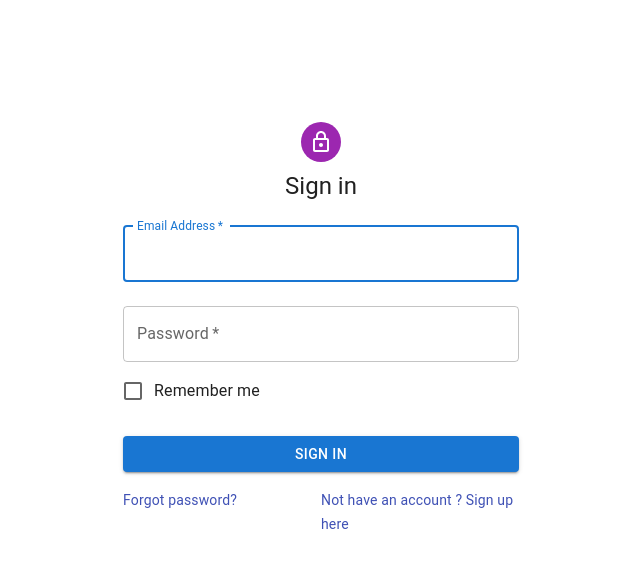
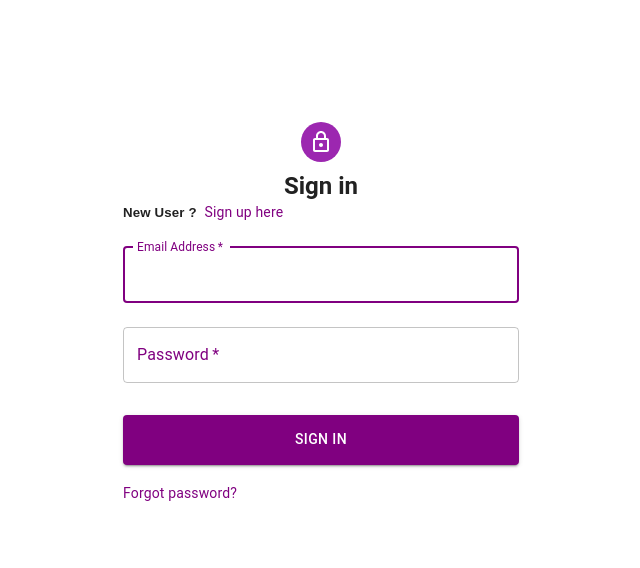
Before and after one commit to abhishekshenoygit2020/cattering_frontend, a React (Create React App) app: page /login in a window 1280 px wide. Shown: the top 568 px of the page, without its empty margins (319-959 px from the left). Built offline with nearby package versions, Linux system fonts and the light colour scheme.

Commit message:
implemented alert  notification and login design changes

```diff
--- /dev/null
+++ b/src/Pages/Components/Alert/Notification.js
@@ -0,0 +1,21 @@
+import * as React from 'react';
+import Alert from '@mui/material/Alert';
+import AlertTitle from '@mui/material/AlertTitle';
+import Box from '@mui/material/Box';
+import LinearProgress from '@mui/material/LinearProgress';
+
+
+
+export default function Notification({message,severity,firstInfo,secInfo}) {
+  return (
+    <div>
+        <Alert severity={severity}>
+            {/* <AlertTitle>{message}</AlertTitle> */}
+                {firstInfo} — <strong>{secInfo}!</strong>
+        </Alert>
+        <Box sx={{ width: '100%' }}>
+           {severity == "success" ? "" : severity == "error" ? "" :  <LinearProgress />}
+        </Box>
+    </div>
+  );
+}
--- /dev/null
+++ b/src/Pages/Components/Alert/SlideNotification.js
@@ -0,0 +1,22 @@
+import Snackbar from '@mui/material/Snackbar';
+import Alert from '@mui/material/Alert';
+
+function SlideNotification ({open,setOpen,severity,Message}){
+
+    const handleClose = (event, reason) => {
+        if (reason === 'clickaway') {
+          return;
+        }
+        setOpen(false);
+    };
+
+    return(
+        <Snackbar anchorOrigin={{ vertical:"bottom", horizontal:"right" }} open={open} autoHideDuration={6000} onClose={handleClose}  >
+          <Alert onClose={handleClose} severity={severity} sx={{ width: '100%', }}>
+            {Message}
+          </Alert>
+        </Snackbar>
+    );
+}
+
+export default SlideNotification;
--- a/src/Pages/Components/Login/ChangePassword.js
+++ b/src/Pages/Components/Login/ChangePassword.js
@@ -10,6 +10,7 @@ import Box from '@mui/material/Box';
 import LockOutlinedIcon from '@mui/icons-material/LockOutlined';
 import Typography from '@mui/material/Typography';
 import Container from '@mui/material/Container';
+import SlideNotification from '../Alert/SlideNotification';
 import { useNavigate } from 'react-router-dom';
 import Link from '@material-ui/core/Link';
 import { useAuthContext } from '../../../context/AuthContext';
@@ -19,8 +20,9 @@ import ApplicationStore from '../../../utils/localStorageUtil';
 const LOGIN_URL = './auth/changePassword';
 
 function ChangePassword() {
-
-
+  const [open, setOpen] = useState(false);
+  const [severity, setSeverity] = useState("");
+  const [message,setMessage] = useState("");
   const [newPassword, setNewPassword] = useState('');
   const [confirmNewPassword,setConfirmNewPassword] = useState('');
   const [oldPassword, setOldPassword] = useState('');
@@ -45,7 +47,9 @@ function ChangePassword() {
        );
        const dataResponse = response.data;
        if(dataResponse.success === 1){
-           alert(dataResponse.message);
+           setOpen(true);
+           setMessage("Password Updated Successfully");
+           setSeverity("success");
        }
 
     }catch(err){
@@ -53,6 +57,10 @@ function ChangePassword() {
           console.log("No server response");
         }else{
           console.log(err?.response.data);
+          setOpen(true);
+          setMessage("Something Went Wrong");
+          setSeverity("error");
+
         }
       }
     }
@@ -130,6 +138,7 @@ function ChangePassword() {
               </Button>
             </Box>
           </Box>
+          <SlideNotification open={open} setOpen={setOpen} severity={severity} Message={message} />
         </Container>
     );
 };
--- a/src/Pages/Components/Login/Login.js
+++ b/src/Pages/Components/Login/Login.js
@@ -1,4 +1,4 @@
-import  React, {useState} from 'react';
+import React, { useState } from 'react';
 import Avatar from '@mui/material/Avatar';
 import Button from '@mui/material/Button';
 import CssBaseline from '@mui/material/CssBaseline';
@@ -11,9 +11,13 @@ import LockOutlinedIcon from '@mui/icons-material/LockOutlined';
 import Typography from '@mui/material/Typography';
 import Container from '@mui/material/Container';
 import { useNavigate } from 'react-router-dom';
+import Alert from '@mui/material/Alert';
 import Link from '@material-ui/core/Link';
 import { useAuthContext } from '../../../context/AuthContext';
 import axios from '../../../api/axios';
+import Notification from '../Alert/Notification';
+import LinearProgress from '@mui/material/LinearProgress';
+import CircularProgress from '@mui/material/CircularProgress';
 import ApplicationStore from '../../../utils/localStorageUtil';
 
 const LOGIN_URL = './auth/login';
@@ -22,9 +26,11 @@ const LOGIN_URL = './auth/login';
 function Login() {
 
 
-    const [user,setUser] = useState('');
+  const [user, setUser] = useState('');
   const [email, setEmail] = useState('');
   const [password, setPassword] = useState('');
+  const [loading, setLoading] = useState(0);
+  const [message, setMessage] = useState("");
   const { Login } = useAuthContext();
   const navigate = useNavigate();
 
@@ -32,47 +38,77 @@ function Login() {
     event.preventDefault();
   };
 
-
   const handleSave = async (e) => {
     e.preventDefault();
-      try{
-        const data = {email,password};
-        const response = await axios.post( LOGIN_URL ,data,
+    setLoading(1);
+    setMessage("Loading ...")
+    try {
+      const data = { email, password };
+      const response = await axios.post(LOGIN_URL, data,
         {
-             headers: {'Content-Type':'application/json' }
+          headers: { 'Content-Type': 'application/json' }
         }
       );
       const dataResponse = response.data;
 
-       if(dataResponse.success === 1){
+      var i = 0;
+      function myTimer() {
+        console.log("hello " + i);
+        i++;
+        if (i == 2 && dataResponse.success === 1) {
+          setLoading(2);
+          setMessage("Login successfull");
+        }
+
+        if (i == 4 && dataResponse.success === 1) {
+          clearInterval(intervalId);
+
           const userData = {
             userToken: dataResponse.data.userToken,
             userRole: dataResponse.data.userRole,
-                  companyCode:dataResponse.data.userCompany,
-                  empid:dataResponse.data.empid,
-                  empDetails:dataResponse.data.empDetails
+            companyCode: dataResponse.data.userCompany,
+            empid: dataResponse.data.empid,
+            empDetails: dataResponse.data.empDetails
           };
+
           Login(userData);
-              if(dataResponse.data.userRole == "superuser"){
+          if (dataResponse.data.userRole == "superuser") {
             navigate('/SuperUserDashboard');
-              }else if(dataResponse.data.userRole == "user"){
+          } else if (dataResponse.data.userRole == "user") {
             navigate('/CustHome');
-              }else{
+          } else {
             navigate('/Dashboard');
           }
           setEmail('');
           setPassword('');
         }
+      }
 
-    }catch(err){
-        if(!err?.response){
+      var intervalId = setInterval(myTimer, 1000);
+
+    } catch (err) {
+      if (!err?.response) {
         console.log("No server response");
-        }else{
+      } else {
         console.log(err?.response.data);
+        var i = 0;
+        var intervalId;
+
+        function myCatchTimer() {
+          console.log("catch timer " + i);
+          i++;
+          if (i == 3) {
+            clearInterval(intervalId);
+            setMessage("Something Went Wrong!");
+            setLoading(3);
+
+            // Add any additional error handling logic here.
+          }
+        }
+        intervalId = setInterval(myCatchTimer, 1000);
       }
     }
   }
-
   return (
     <Container component="main" maxWidth="xs">
       <CssBaseline />
@@ -88,8 +124,17 @@ function Login() {
           <LockOutlinedIcon />
         </Avatar>
         <Typography component="h1" variant="h5">
-            Sign in
+          <b>Sign in</b>
         </Typography>
+        <Grid container>
+          <Grid item xs>
+              <h5>New User ? &nbsp;
+                <Link href="RegisterForm" variant="body2" style={{ color: 'purple' }}>
+                  Sign up here
+                </Link>
+              </h5>
+          </Grid>
+        </Grid>
         <Box component="form" onSubmit={handleSubmit} noValidate sx={{ mt: 1 }} >
           <TextField
             margin="normal"
@@ -100,10 +145,22 @@ function Login() {
             autoComplete="email"
             autoFocus
             value={email}
-              onChange={(e)=> {
+            onChange={(e) => {
               setEmail(e.target.value);
-                setUser(e.target.value)} }
+              setUser(e.target.value)
+            }}
+
             required
+            sx={{
+              "& .MuiOutlinedInput-root": {
+                "&.Mui-focused fieldset": {
+                  borderColor: "purple",
+                },
+              },
+            }}
+            InputLabelProps={{
+              style: { color: 'purple' }, // Change to the desired label color
+            }}
           />
           <TextField
             margin="normal"
@@ -114,32 +171,48 @@ function Login() {
             id="password"
             autoComplete="current-password"
             value={password}
-              onChange={(e)=>setPassword(e.target.value)}
+            onChange={(e) => setPassword(e.target.value)}
             required
+            sx={{
+              "& .MuiOutlinedInput-root": {
+                "&.Mui-focused fieldset": {
+                  borderColor: "purple",
+                },
+              },
+            }}
+            InputLabelProps={{
+              style: { color: 'purple' }, // Change to the desired label color
+            }}
           />
-            <FormControlLabel
-              control={<Checkbox value="remember" color="primary"/>}
-              label="Remember me"
-            />
+          {
+            loading == 1 ? <Notification severity={"info"} message={"Loading...."} firstInfo={"Please wait"} secInfo={message} /> :
+              loading == 2 ? <Notification severity={"success"} message={"Login success"} firstInfo={"Thank for waiting"} secInfo={message} /> :
+                loading == 3 ? <Notification severity={"error"} message={"Login success"} firstInfo={"Sorry"} secInfo={message} /> : ""
+          }
           <Button
             type="submit"
             fullWidth
             variant="contained"
-              sx={{ mt: 3, mb: 2 }}
+            sx={{
+              mt: 3, mb: 2,
+               background:"purple",
+               height:"50px",
+               '&:hover': {
+                  background: "#80008036", // Change to the desired hover color
+                  color:"purple"
+               },
+
+            }}
             onClick={handleSave}
+
           >
             Sign In
+
           </Button>
           <Grid container>
             <Grid item xs>
-                <Link href="ForgotPassword" variant="body2">
+              <Link href="ForgotPassword" variant="body2" style={{ color: 'purple' }}>
                 Forgot password?
-                </Link>
-              </Grid>
-              <Grid item xs>
-              <Link href="RegisterForm" variant = "body2">
-                Not have an account ? Sign up here
-
               </Link>
             </Grid>
           </Grid>
--- a/src/Pages/Components/homepage/Home.js
+++ b/src/Pages/Components/homepage/Home.js
@@ -46,8 +46,10 @@ export default function Home() {
       </div>
       <div className="content">
         <DrawerHeader />
+        <Outlet />
+      </div>
+      <div>
 
-        <Outlet />
       </div>
     </Box>
   );
--- a/src/context/AuthContext.js
+++ b/src/context/AuthContext.js
@@ -112,6 +112,8 @@ export const AuthContextProvider = ({children}) => {
         ApplicationStore().setStorage('userCompany',userData.companyCode);
         ApplicationStore().setStorage('empid',userData.empid);
         ApplicationStore().setStorage('empDetails',userData.empDetails);
+        setUser(userData.empDetails.username);
+        setEmail(userData.empDetails.email);
         setLoggedIn(true);
     }
 
@@ -139,7 +141,7 @@ export const AuthContextProvider = ({children}) => {
     }
 
     return  (
-        <AuthContext.Provider value={{ user, Login, userRole,companyCode, loggedIn, Logout,trackgeneration,trackNo,AddToCart,getCart,removeToCart,url,trackId}}>
+        <AuthContext.Provider value={{ user, Login, userRole,companyCode, email,loggedIn, Logout,trackgeneration,trackNo,AddToCart,getCart,removeToCart,url,trackId}}>
             {children}
         </AuthContext.Provider>
     )
@@ -147,6 +149,6 @@ export const AuthContextProvider = ({children}) => {
 }
 
 export function useAuthContext(){
-    const {user, Login, userRole, copmanyCode,loggedIn, Logout,trackgeneration,trackNo,cart,AddToCart,getCart,removeToCart,url,trackId} =  useContext(AuthContext);
-    return {user, Login, userRole,copmanyCode, loggedIn, Logout,trackgeneration,trackNo,cart,AddToCart,getCart,removeToCart,url,trackId};
+    const {user, Login, userRole, copmanyCode,email,loggedIn, Logout,trackgeneration,trackNo,cart,AddToCart,getCart,removeToCart,url,trackId} =  useContext(AuthContext);
+    return {user, Login, userRole,copmanyCode, email,loggedIn, Logout,trackgeneration,trackNo,cart,AddToCart,getCart,removeToCart,url,trackId};
 }
```
Lines whose indentation alone changed are shown as unchanged.
